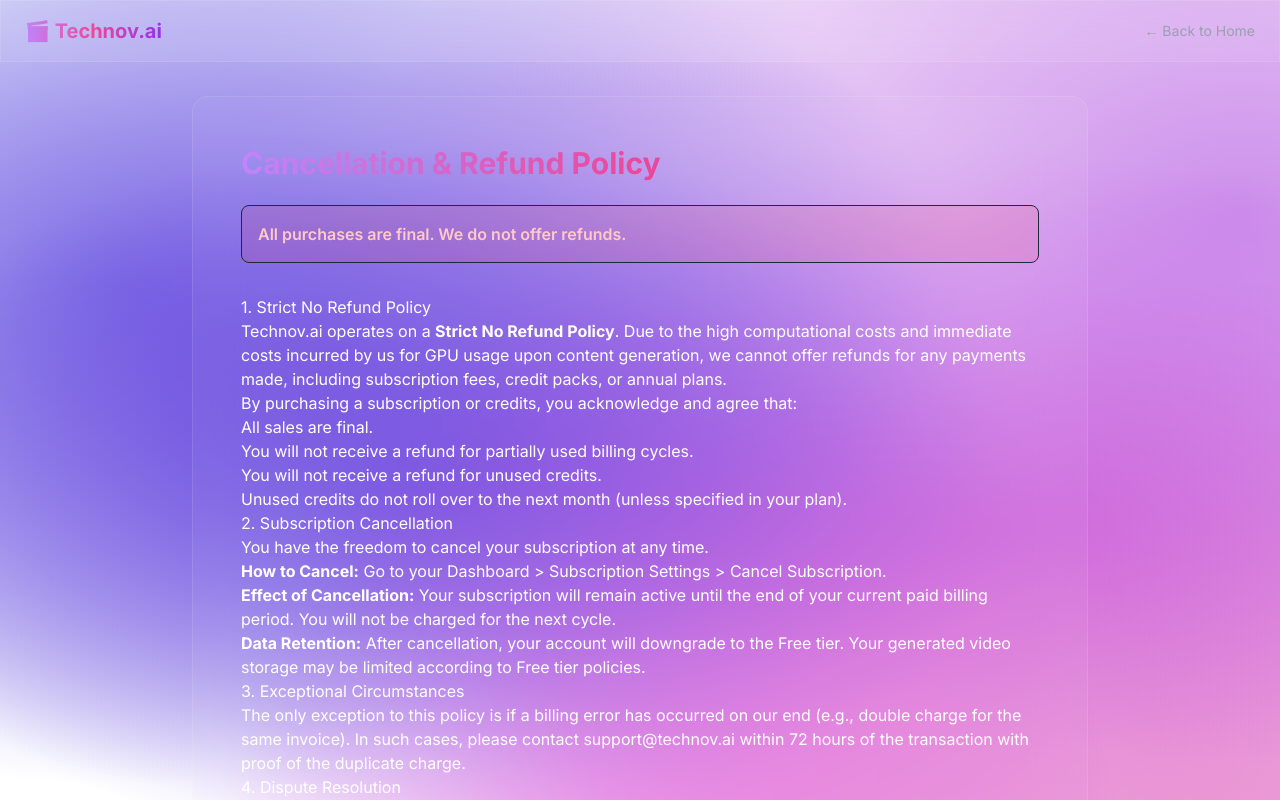
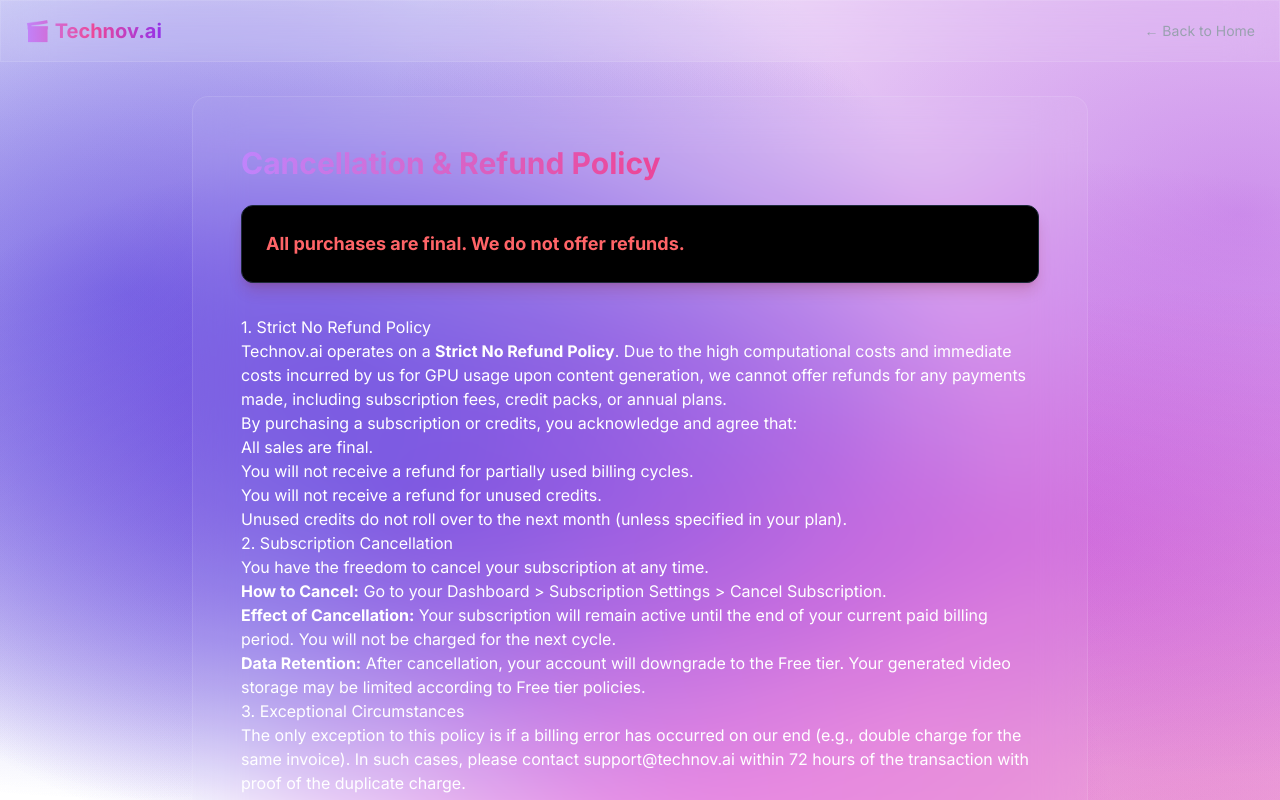
Before and after one commit to grishmaaa/omnicomni, a Next.js app in the folder web/: page /policies/refund in a window 1280 px wide. Shown: the top 800 px of the page. Built offline with nearby package versions, Linux system fonts and the light colour scheme.

Commit message:
Fix readability of refund box and add sidebar links

```diff
--- a/web/app/dashboard/page.tsx
+++ b/web/app/dashboard/page.tsx
@@ -270,8 +270,6 @@ export default function DashboardPage() {
                                 </div>
                             </div>
 
-                        </div>
-
                             {/* Legal & Support */}
                             <div className="glass rounded-2xl p-6">
                                 <h3 className="text-white font-semibold mb-4 text-lg">
@@ -325,6 +323,6 @@ export default function DashboardPage() {
                     </div>
                 </div>
             </div>
-        </div >
+        </div>
     );
 }
--- a/web/app/policies/refund/page.tsx
+++ b/web/app/policies/refund/page.tsx
@@ -3,8 +3,8 @@ export default function RefundPolicy() {
         <div className="prose prose-invert max-w-none">
             <h1 className="text-3xl font-bold mb-6 text-gradient">Cancellation & Refund Policy</h1>
 
-            <div className="bg-red-500/10 border border-red-500/20 p-4 rounded-lg mb-8 not-prose">
-                <p className="text-red-200 font-semibold">
+            <div className="bg-black border border-red-500/50 p-6 rounded-xl mb-8 not-prose shadow-lg shadow-red-900/20">
+                <p className="text-red-400 font-bold text-lg">
                     All purchases are final. We do not offer refunds.
                 </p>
             </div>
```
Lines whose indentation alone changed are shown as unchanged.
